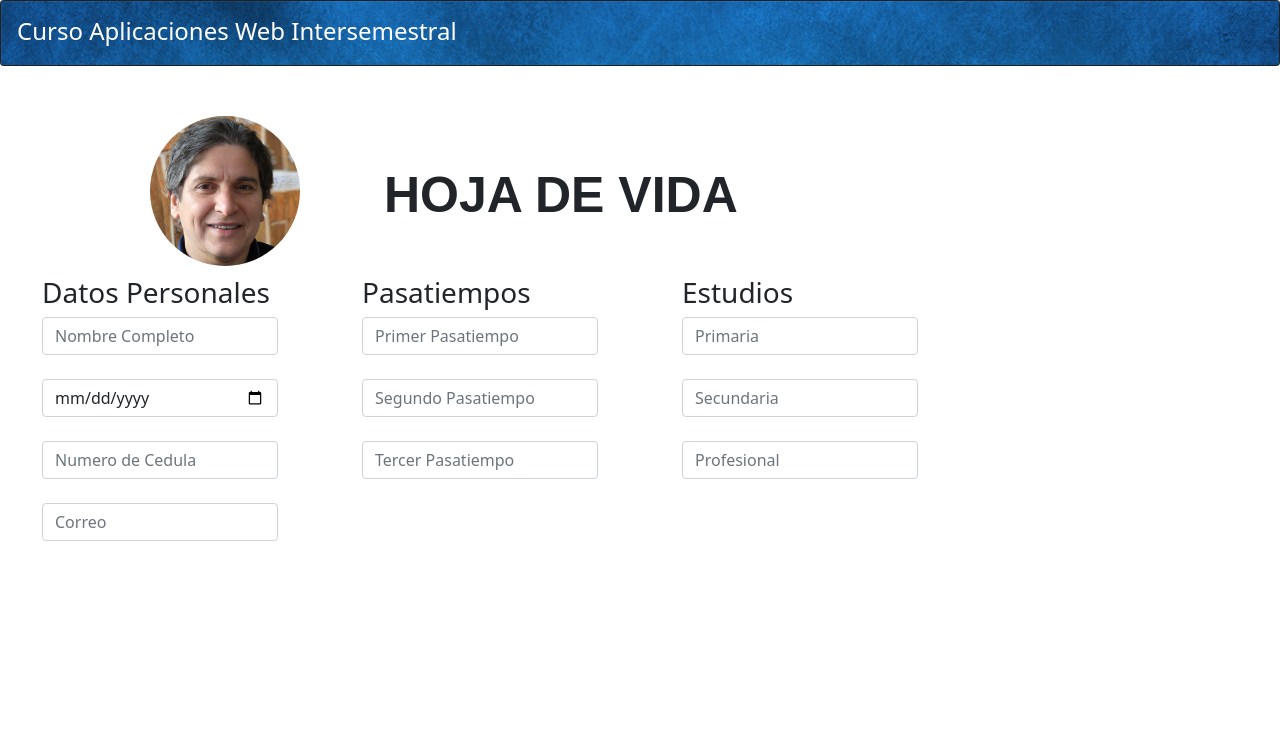
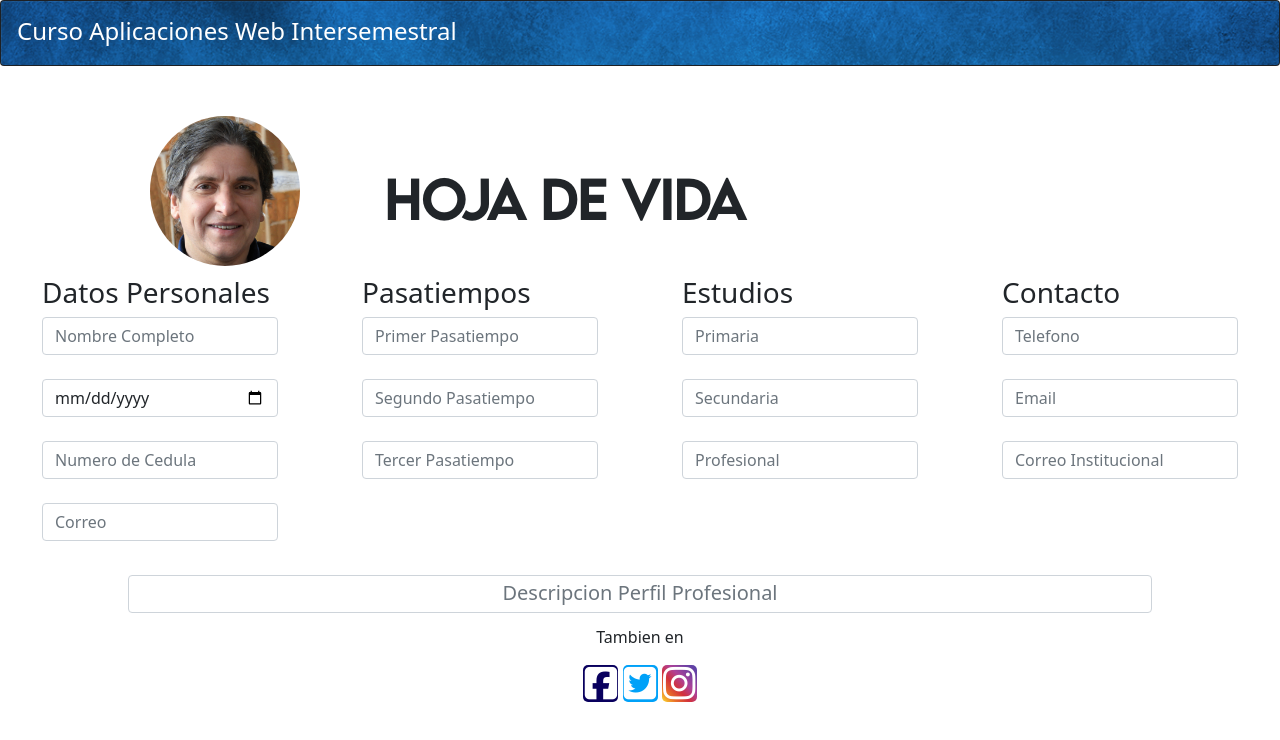
Before and after one commit to CerberoDgvm/Taller1, a plain HTML site: page index.html in a window 1280 px wide. Drawn offline with nearby package versions, Linux system fonts and the light colour scheme.

Commit message:
Añadiendo Contacto

```diff
--- a/assets/css/style.css
+++ b/assets/css/style.css
@@ -1,8 +1,16 @@
+@font-face {
+    font-family:LemonMilk;
+    src: url(../fonts/LEMONMILK-Regular.otf);
+}
+@font-face {
+    font-family: Bebas;
+    src: url(../fonts/BebasNeue-Regular.ttf);
+}
+
 h1{
     font: bold 50px LemonMilk, sans-serif;
     margin-top: 100px;
 }
-
 h3{
     font: Bebas, sans-serif;
 }
@@ -19,7 +27,13 @@ h3{
     grid-template-columns: 30% 70%;
     width: 100%;
 }
+.perfil{
+    height: 50px;
+    border-radius: 30;
+    width: 80%;
+    margin: 0px auto;
 
+}
 .Formulario{
     display: grid;
     grid-template-columns: 25% 25% 25% 25%;
@@ -31,3 +45,34 @@ h3{
     margin: 0px auto;
     padding: 10px;
 }
+
+.d input::placeholder{
+    text-align: center;
+    font-size: 20px;
+}
+
+footer address{
+text-align: center;
+align-items: center;
+}
+
+.fab{
+    font-size: 37px;
+    color: white;
+}
+.fa-facebook-square{
+    background: rgb(9, 0, 94);
+    width: 35px;
+    border-radius: 5px;
+
+}
+.fa-twitter-square{
+    background: rgb(0, 161, 248);
+    width: 35px;
+    border-radius: 5px;
+}
+.fa-instagram{
+    background: linear-gradient(to top right,#FCDE30, #E9712A, #D2313B, #AE4198, #7540A1, #5443A8);
+    width: 35px;
+    border-radius: 5px;
+}
--- a/index.html
+++ b/index.html
@@ -53,10 +53,28 @@
                     <input type="text" class="form-control" placeholder="Profesional"><br>
                 </form>
             </div>
+            <div class="Data form-group">
+                <form action="">
+                    <h3>Contacto</h3>
+                    <input type="text" class="form-control" placeholder="Telefono"><br>
+                    <input type="text" class="form-control" placeholder="Email"><br>
+                    <input type="text" class="form-control" placeholder="Correo Institucional"><br>
+                </form>
+            </div>
+        </div>
+    </section>
+    <section>
+        <div class="perfil d">
+         <input class="form-control" placeholder="Descripcion Perfil Profesional"><br>
         </div>
     </section>
     <footer>
-
+        <address>
+            <p>Tambien en</p>
+            <i class="fab fa-facebook-square"></i>
+            <i class="fab fa-twitter-square"></i>
+            <i class="fab fa-instagram"></i>
+        </address>
     </footer>
 </body>
 </html>
```
Also changed, not shown: assets/fonts/BebasNeue-Regular.ttf (added), assets/fonts/LEMONMILK-Regular.otf (added).
